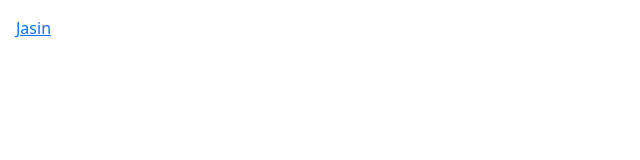
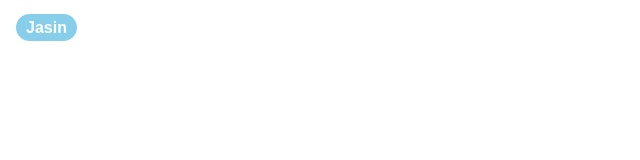
Before and after one commit to soyalumno/bookmarklets, a plain HTML site: page docs/index.html in a window 1280 px wide. Shown: the whole page, without its empty margins (0-640 px from the left). Drawn offline with nearby package versions, Linux system fonts and the light colour scheme.

Commit message:
styleタグ追加

```diff
--- a/docs/index.html
+++ b/docs/index.html
@@ -1,4 +1,17 @@
 <link href="https://cdn.jsdelivr.net/npm/bootstrap@5.0.2/dist/css/bootstrap.min.css" rel="stylesheet" integrity="sha384-EVSTQN3/azprG1Anm3QDgpJLIm9Nao0Yz1ztcQTwFspd3yD65VohhpuuCOmLASjC" crossorigin="anonymous">
+
+<style>
+  /*以下class名link_buttonのデザイン*/
+  .link_button {
+    font-weight: bold;/*太字に*/
+    text-decoration: none;/*下線消す*/
+    background: skyblue;/*背景を水色に*/
+    color:white;/*文字を白に*/
+    padding:5px 10px;/*内側の余白*/
+    border-radius: 20px;/*角を丸くする*/
+    font-family: 'Avenir','Arial';/*フォントをいい感じに*/
+  }
+</style>
 
 <div class="m-3">
   <a class="link_button" href="javascript:(void(import('//soyalumno.github.io/bookmarklets/jasin/main.js').then(m=>m.default())));">Jasin</a>
```
